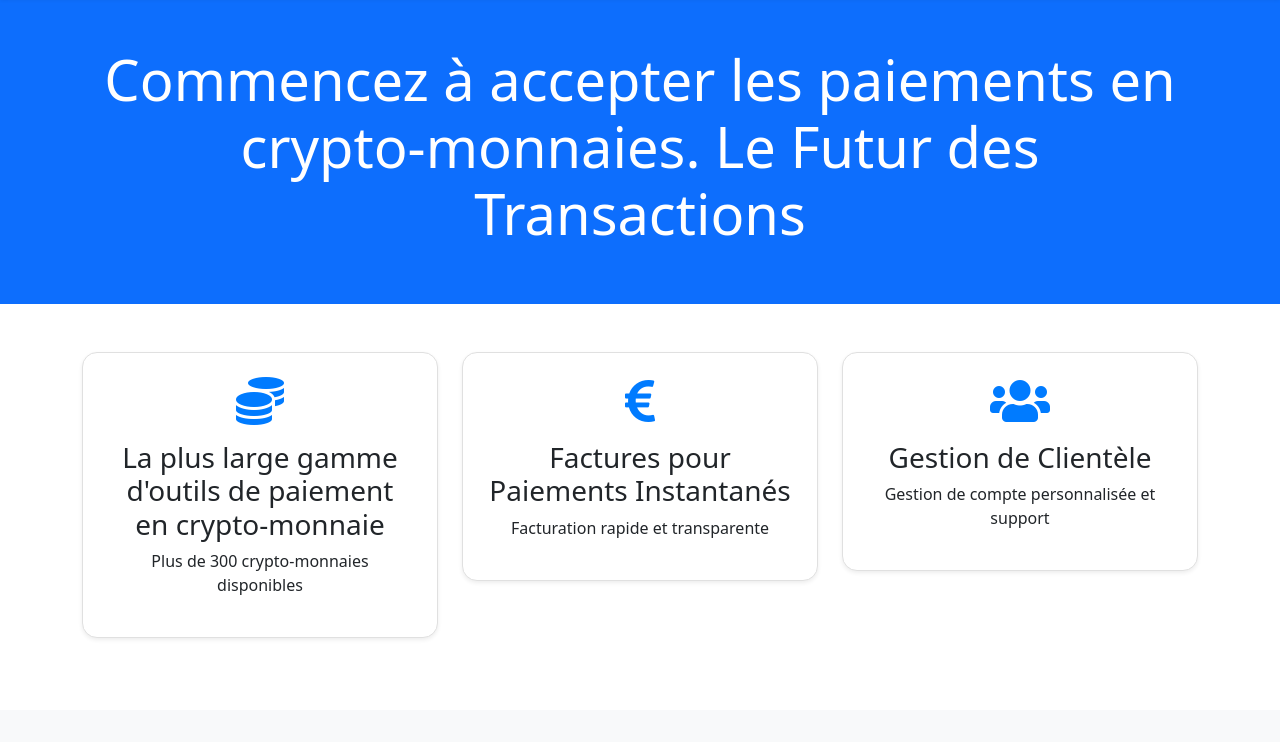
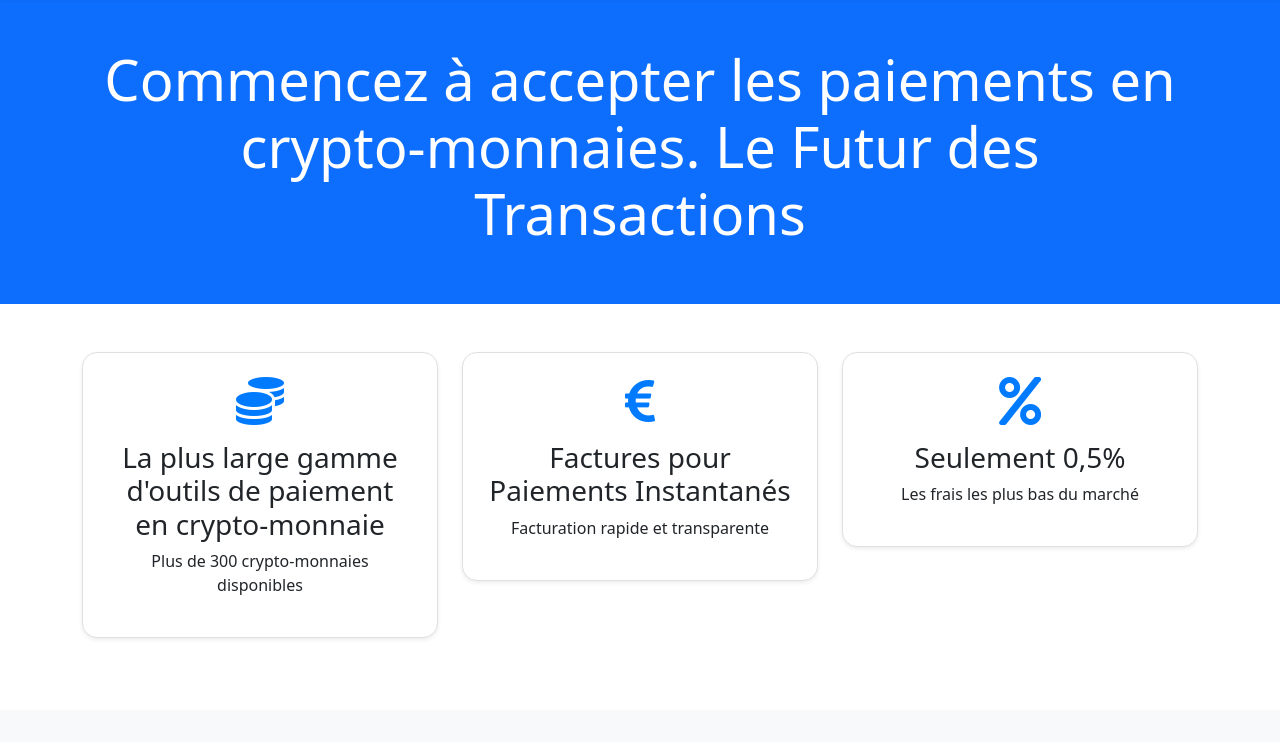
Before and after one commit to torreswebsec/torrespay, a plain HTML site: page index.html in a window 1280 px wide. Shown: the part 58-800 px from the top of the page. Drawn offline with nearby package versions, Linux system fonts and the light colour scheme.

Commit message:
Update index.html

```diff
--- a/index.html
+++ b/index.html
@@ -45,12 +45,12 @@
                     </div>
                 </div>
                 <div class="col-md-4 text-center mb-4">
-                    <div class="feature-box p-4 shadow-sm">
-                        <div class="feature-icon mb-3">
-                            <i class="fas fa-users"></i>
+    <div class="feature-box p-4 shadow-sm">
+        <div class="feature-icon mb-3">
+            <i class="fas fa-percent"></i>
                         </div>
-                        <h3>Gestion de Clientèle</h3>
-                        <p>Gestion de compte personnalisée et support</p>
+                        <h3>Seulement 0,5%</h3>
+        <p>Les frais les plus bas du marché</p>
                     </div>
                 </div>
             </div>
```
